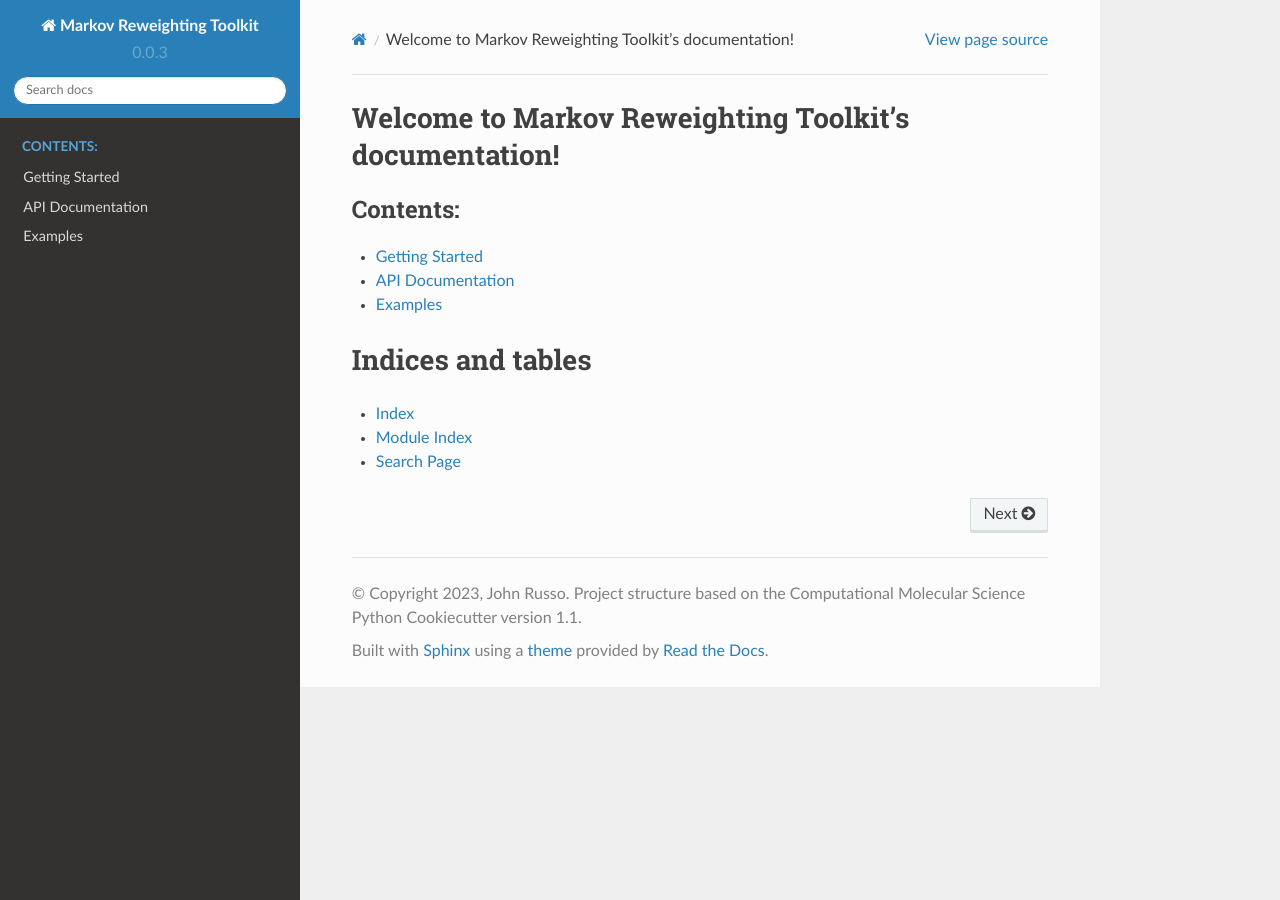
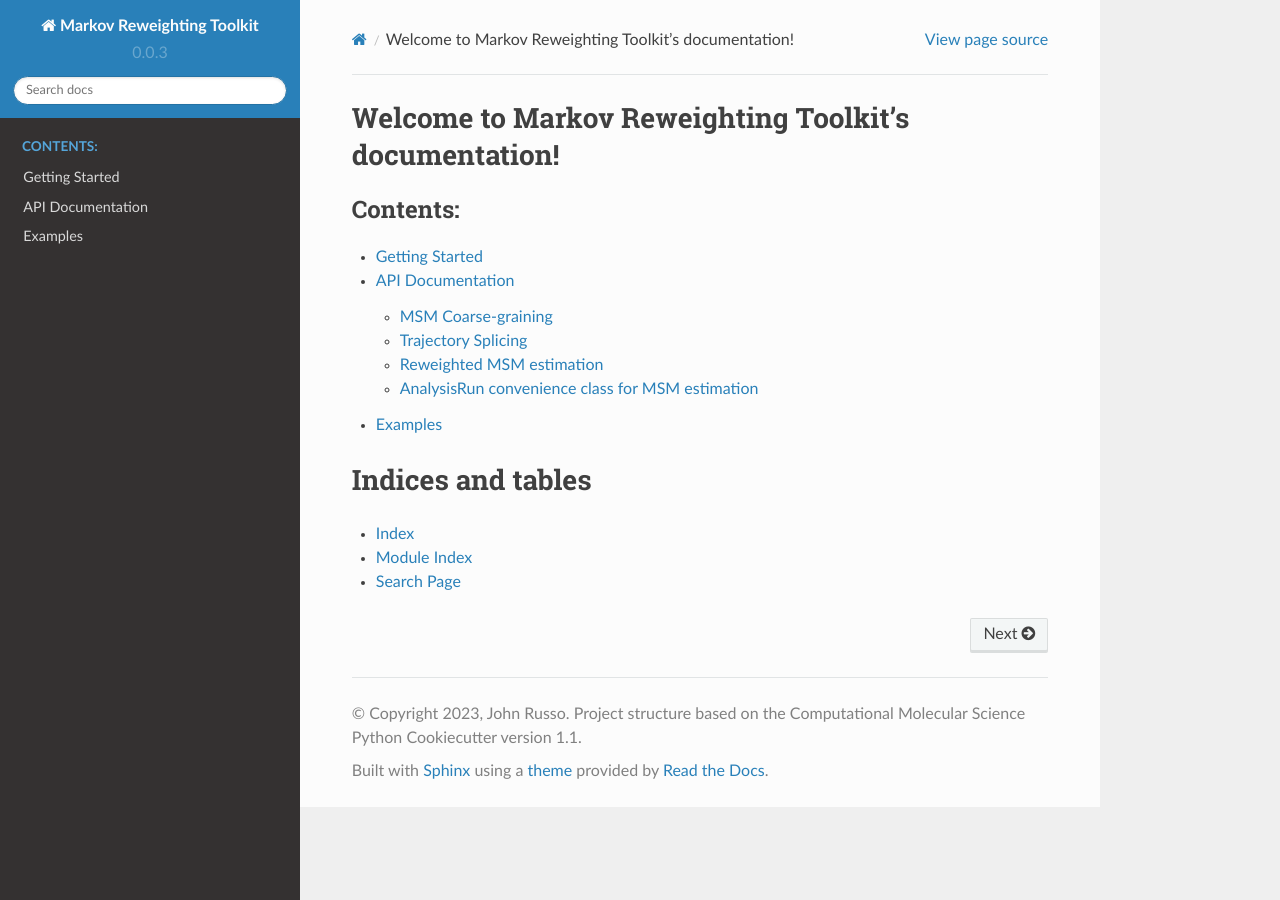
Before and after one commit to jdrusso/mr_toolkit, a Sphinx documentation site: the page built from docs/index.rst, in a window 1280 px wide. Built offline with Sphinx 7.4.7 and the Read the Docs theme 2.0.0, drawn with Linux system fonts in a browser that asks for light colours; pages that are not in the unit, such as notebooks, are missing from menus; the version number is read from the project's files by our own code; part of the change alters nothing that is shown.

```diff
--- a/docs/api.rst
+++ b/docs/api.rst
@@ -2,8 +2,61 @@ API Documentation
 =================
 
 .. autosummary::
-   :toctree: autosummary
 
    mr_toolkit.coarse_graining.msm_coarse_graining
    mr_toolkit.reweighting.analysis
+   mr_toolkit.reweighting.splicing
    mr_toolkit.trajectory_analysis.traj_analysis
+
+MSM Coarse-graining
+-------------------
+
+Coarse-graining
+_______________
+.. automethod:: mr_toolkit.coarse_graining.msm_coarse_graining.coarse_grain
+.. automethod:: mr_toolkit.coarse_graining.msm_coarse_graining.compute_avg_bin_weights
+
+
+Estimating observables
+______________________
+.. automethod:: mr_toolkit.coarse_graining.msm_coarse_graining.get_equil
+.. automethod:: mr_toolkit.coarse_graining.msm_coarse_graining.get_comm
+.. automethod:: mr_toolkit.coarse_graining.msm_coarse_graining.get_hill_mfpt
+.. automethod:: mr_toolkit.coarse_graining.msm_coarse_graining.get_naive_hill_mfpt
+
+Constructing matrices
+_____________________
+.. automethod:: mr_toolkit.coarse_graining.msm_coarse_graining.build_fine_transition_matrix
+.. automethod:: mr_toolkit.coarse_graining.msm_coarse_graining.build_occupancy
+
+
+Trajectory Splicing
+-------------------
+
+.. automethod:: mr_toolkit.reweighting.splicing.get_receiving_distribution
+
+.. automethod:: mr_toolkit.reweighting.splicing.splice_trajectory
+.. automethod:: mr_toolkit.reweighting.splicing.splice_trajectories
+.. automethod:: mr_toolkit.reweighting.splicing.iterative_trajectory_splicing
+
+Reweighted MSM estimation
+--------------------------
+.. automethod:: mr_toolkit.reweighting.analysis.compute_reweighted_stationary
+.. automethod:: mr_toolkit.reweighting.analysis.get_kl
+
+
+AnalysisRun convenience class for MSM estimation
+-------------------------------------------------
+.. autoclass:: mr_toolkit.reweighting.analysis.AnalysisRun
+.. automethod:: mr_toolkit.reweighting.analysis.AnalysisRun.compute_avg_kl
+
+.. automethod:: mr_toolkit.reweighting.analysis.AnalysisRun.compute_stationary
+.. automethod:: mr_toolkit.reweighting.analysis.AnalysisRun.compute_stationary_naive
+.. automethod:: mr_toolkit.reweighting.analysis.AnalysisRun.compute_pyemma_stationary
+.. automethod:: mr_toolkit.reweighting.analysis.AnalysisRun.compute_reweighted_stationary
+
+.. automethod:: mr_toolkit.reweighting.analysis.AnalysisRun.iterative_trajectory_splicing
+.. automethod:: mr_toolkit.reweighting.analysis.AnalysisRun.splice_trajectories
+
+.. automethod:: mr_toolkit.reweighting.analysis.AnalysisRun.compute_mfpt
+.. automethod:: mr_toolkit.reweighting.analysis.AnalysisRun.mfpt
--- a/docs/conf.py
+++ b/docs/conf.py
@@ -68,6 +68,7 @@ extensions = [
     'sphinx.ext.napoleon',
     'sphinx.ext.intersphinx',
     'sphinx.ext.extlinks',
+    'sphinx.ext.todo',
     'nbsphinx'
 ]
 
@@ -101,7 +102,7 @@ language = "en"
 exclude_patterns = ['_build', 'Thumbs.db', '.DS_Store']
 
 # The name of the Pygments (syntax highlighting) style to use.
-pygments_style = 'default'
+pygments_style = 'sphinx'
 
 
 # -- Options for HTML output -------------------------------------------------
@@ -110,6 +111,32 @@ pygments_style = 'default'
 # a list of builtin themes.
 #
 html_theme = 'sphinx_rtd_theme'
+mathjax_path = ("https://cdnjs.cloudflare.com/ajax/libs/mathjax/2.7.5/MathJax.js?"
+                "config=TeX-AMS-MML_HTMLorMML")
+mathjax_config = {
+    'TeX': {
+        'Macros': {
+            "lag": "\\lambda",
+            "occ": "\\Omega",
+            "Tfg": ["\mathbf{P}_{#1}", 1, ''],
+            "Tcg": ["\mathbf{T}_{#1}", 1, ''],
+            "wi": "\\bar{w}_i",
+            "timehorizon": "\\mathrm{TH}",
+            "eqnwi": "\\bar{w_i} = \\frac{1}{S - \\lambda - 1} \\sum_{s=0}^{S- \\lambda} \\sum_k w_k(0) \\, (\\mathbf{P}^s)_{k \\rightarrow i}",
+            "eqncg": """
+                \left .
+                \\Tcg[m \\rightarrow n] (S, \\lambda) =
+                \\sum_{i \\in m} \\sum_{j \\in n}
+                \\bar{w}_i(S, \\lambda) \\,
+                \\Tfg[i \\rightarrow j]^\\lambda (\\lambda)
+                \\middle/
+                \\sum_{i \\in m} \\bar{w}_i(S, \\lambda)
+                \\right .
+                """,
+            "eqnbuildocc": "\\Omega = \\frac{1}{\\timehorizon} \\sum_{\\lambda = 1}^{\\timehorizon} \\Tcg  (S, \\lambda)"
+        }
+   }
+}
 
 # Theme options are theme-specific and customize the look and feel of a theme
 # further.  For a list of options available for each theme, see the
```
